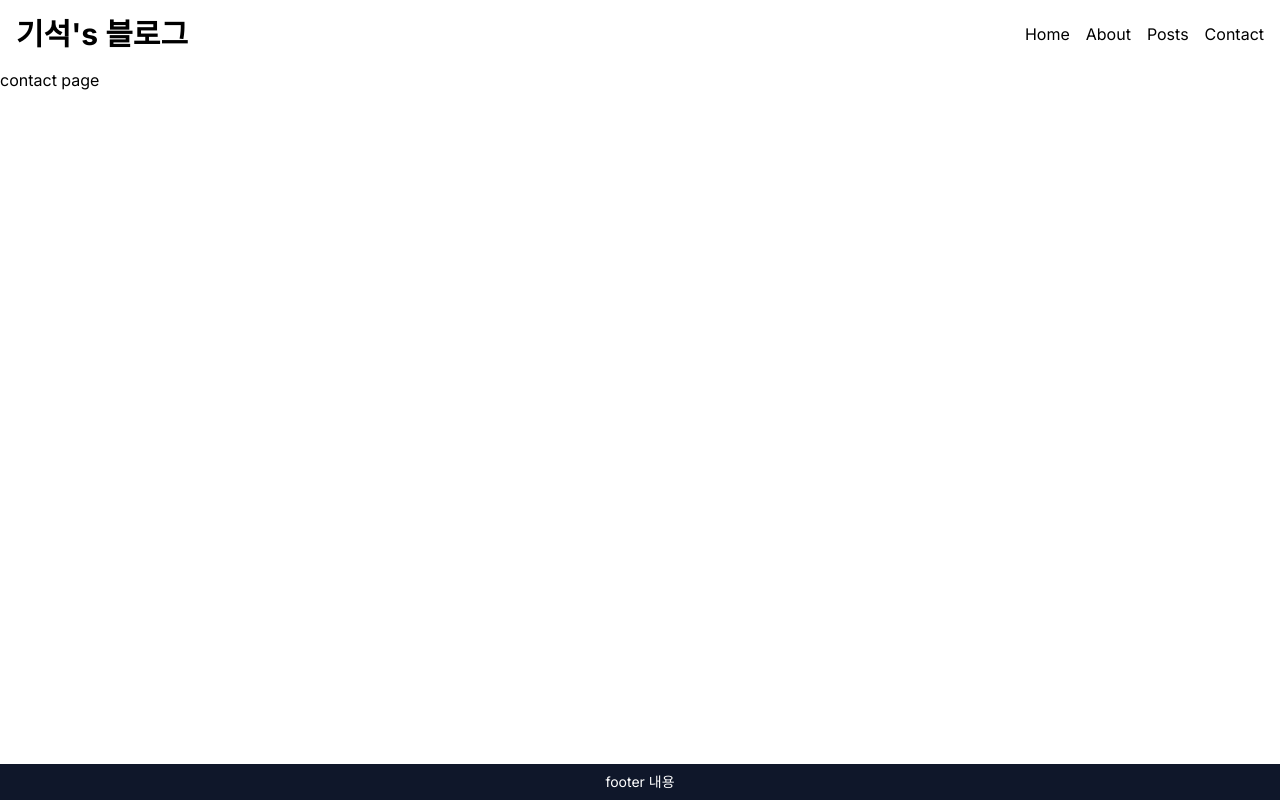
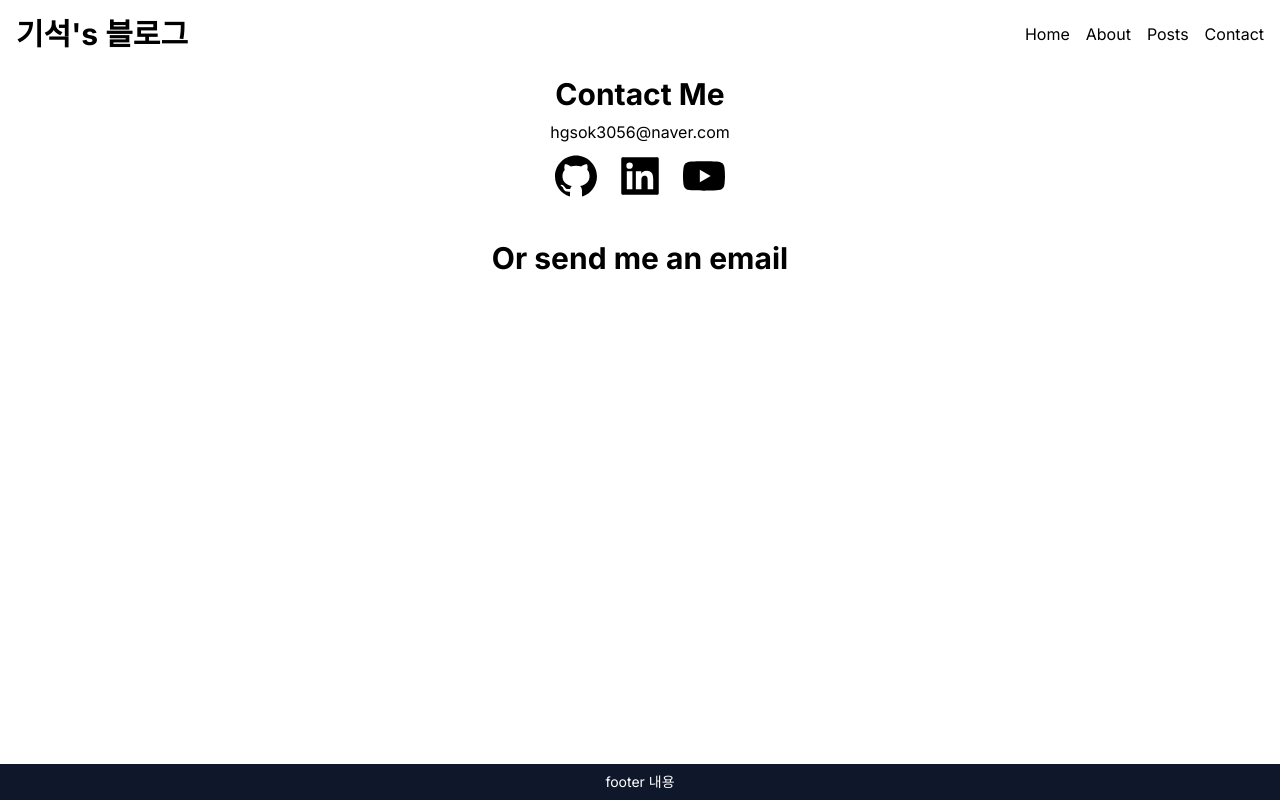
Before and after one commit to GiSeok-Hong/next-blog, a Next.js app: page /contact in a window 1280 px wide. Built offline with nearby package versions, Linux system fonts and the light colour scheme.

Commit message:
feat: contact page 기본틀 작성

```diff
--- a/src/app/contact/page.tsx
+++ b/src/app/contact/page.tsx
@@ -1,7 +1,41 @@
+import ContactForm from "@/components/ContactForm";
+import { AiFillGithub, AiFillLinkedin, AiFillYoutube } from "react-icons/ai";
+
+const LINKS = [
+  {
+    icon: <AiFillGithub />,
+    url: "https://github.com/GiSeok-Hong",
+  },
+  {
+    icon: <AiFillLinkedin />,
+    url: "",
+  },
+  {
+    icon: <AiFillYoutube />,
+    url: "",
+  },
+];
+
 export default function ContactPage() {
   return (
-    <>
-      <h1>contact page</h1>
-    </>
+    <section className="flex flex-col items-center">
+      <h2 className="text-3xl font-bold my-2">Contact Me</h2>
+      <p>hgsok3056@naver.com</p>
+      <ul className="flex gap-4 my-2">
+        {LINKS.map((link, index) => (
+          <a
+            key={index}
+            href={link.url}
+            target="_blank"
+            rel="noreferrer"
+            className="text-5xl hover:text-yellow-400"
+          >
+            {link.icon}
+          </a>
+        ))}
+      </ul>
+      <h2 className="text-3xl font-bold my-8">Or send me an email</h2>
+      <ContactForm />
+    </section>
   );
 }
--- /dev/null
+++ b/src/components/ContactForm.tsx
@@ -0,0 +1,3 @@
+export default function ContactForm() {
+  return <></>;
+}
```
